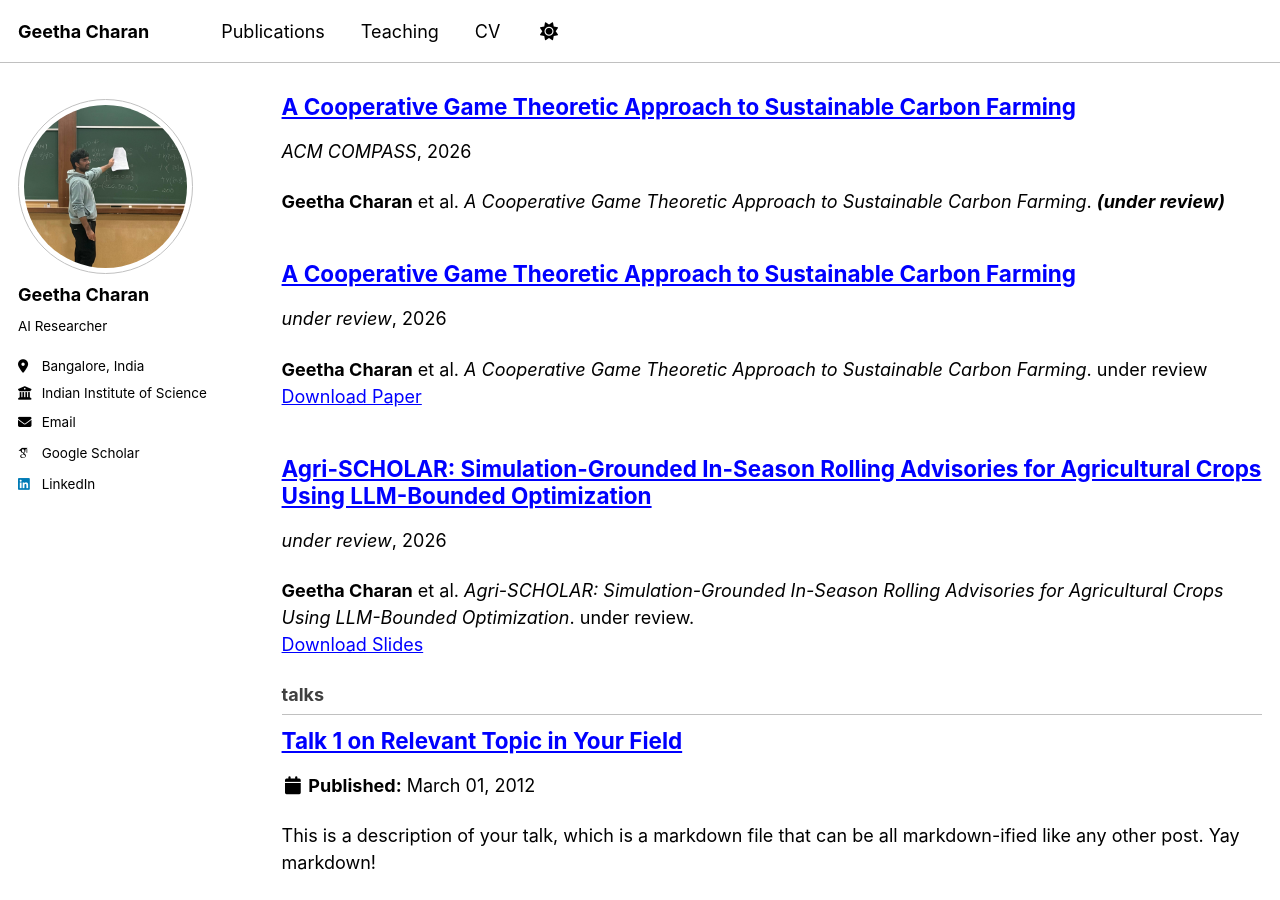
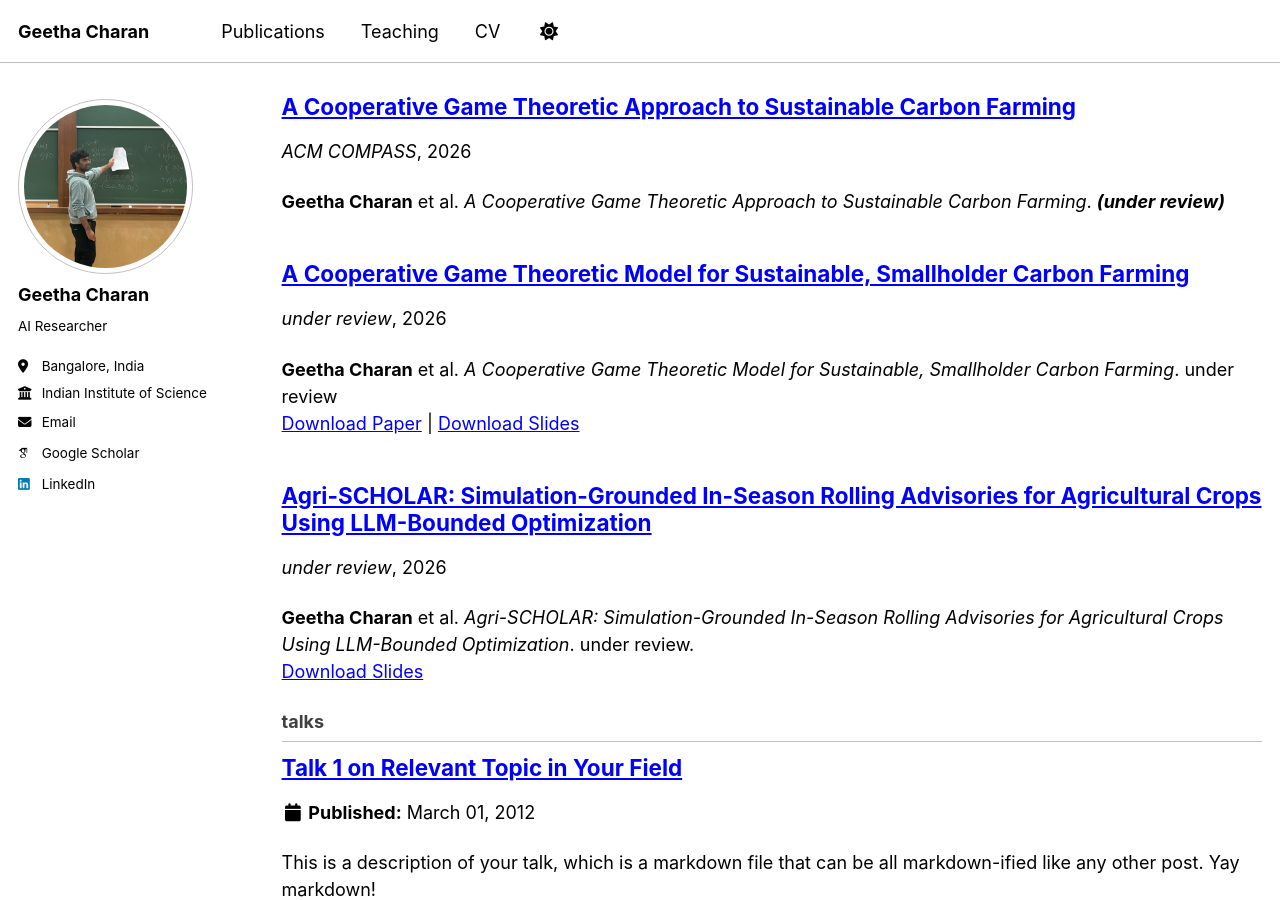
Before and after one commit to GeethaCharan31/geethacharan31.github.io, a Jekyll site: the page built from _pages/collection-archive.html, in a window 1280 px wide and 900 px high, scrolled down 1865 px. Built offline with Jekyll 4.4.1, drawn with Linux system fonts in a browser that asks for light colours; some web fonts are replaced; a script bundle is joined from its source files by our own code; library files that are not in the unit come from our copies.

Commit message:
[update] resume and cgt_carbon paper

```diff
--- a/_publications/2026_compass_cgt_carbon.md
+++ b/_publications/2026_compass_cgt_carbon.md
@@ -1,5 +1,5 @@
 ---
-title: "A Cooperative Game Theoretic Approach to Sustainable Carbon Farming"
+title: "A Cooperative Game Theoretic Model for Sustainable, Smallholder Carbon Farming"
 working_title : "Cooperative Game Theory and Carbon Farming"
 type : 'published' # under_review, working_paper , published
 collection: publications
@@ -8,8 +8,8 @@ permalink: # /publication/2009-10-01-paper-title-number-1
 excerpt: #'This paper is about the use of multi-agent LLMs grounded in simulation for generating context-aware agricultural advisory.'
 date: 2026-10-10
 venue: 'under review'
-slidesurl: #''
+slidesurl: 'https://arxiv.org/abs/2611.10558'
 paperurl: 'https://drive.google.com/file/d/17vqF127_LRUODedUKqh9EkLjkTEVXVeP/view?usp=sharing'
 bibtexurl: #'https://academicpages.github.io/files/bibtex1.bib'
-citation: '<b>Geetha Charan</b> et al. <i>A Cooperative Game Theoretic Approach to Sustainable Carbon Farming</i>. under review'
+citation: '<b>Geetha Charan</b> et al. <i>A Cooperative Game Theoretic Model for Sustainable, Smallholder Carbon Farming</i>. under review'
 ---
```
Also changed, not shown: _pages/cv.md (+1 -1 lines), 1 other file.
